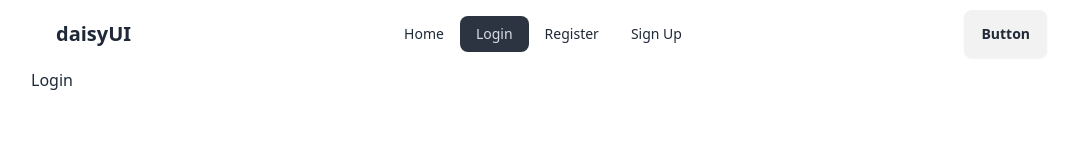
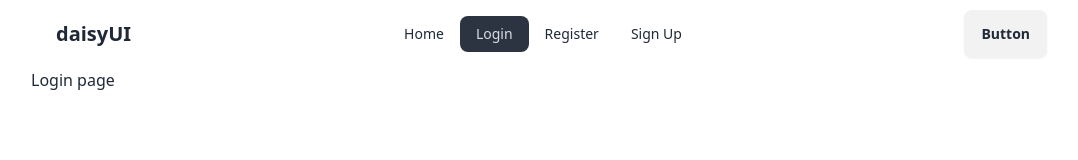
Before and after one commit to ALNoman78/Authentication-by-email, a React (Vite) app: page /login in a window 1280 px wide. Shown: the top 160 px of the page, without its empty margins (97-1175 px from the left). Built offline with nearby package versions, Linux system fonts and the light colour scheme.

Commit message:
login page start

```diff
--- a/src/components/Login/Login.jsx
+++ b/src/components/Login/Login.jsx
@@ -4,7 +4,7 @@ import PropTypes from 'prop-types'
 const Login = () => {
     return (
         <div>
-            <h3>Login</h3>
+            <h3>Login page</h3>
         </div>
     )
 }
```
